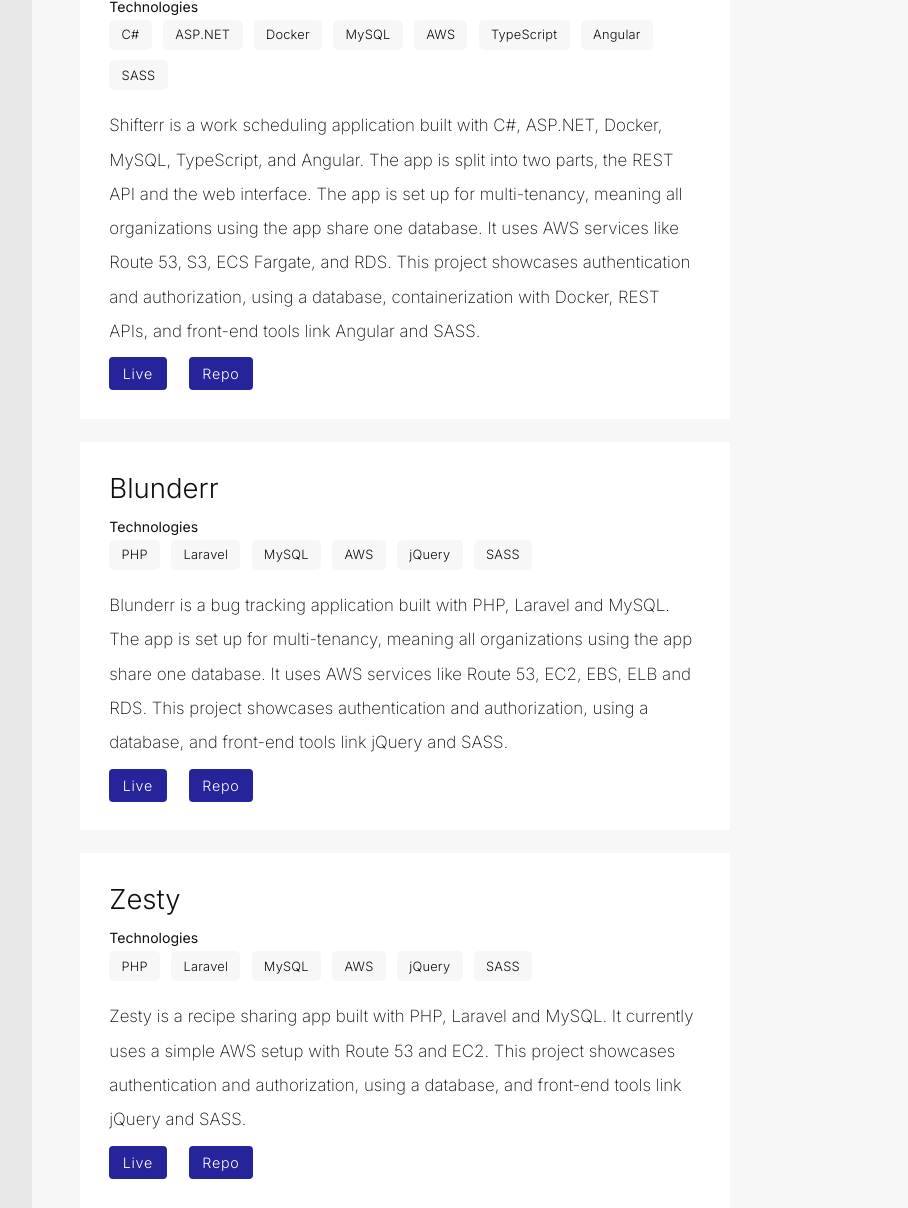
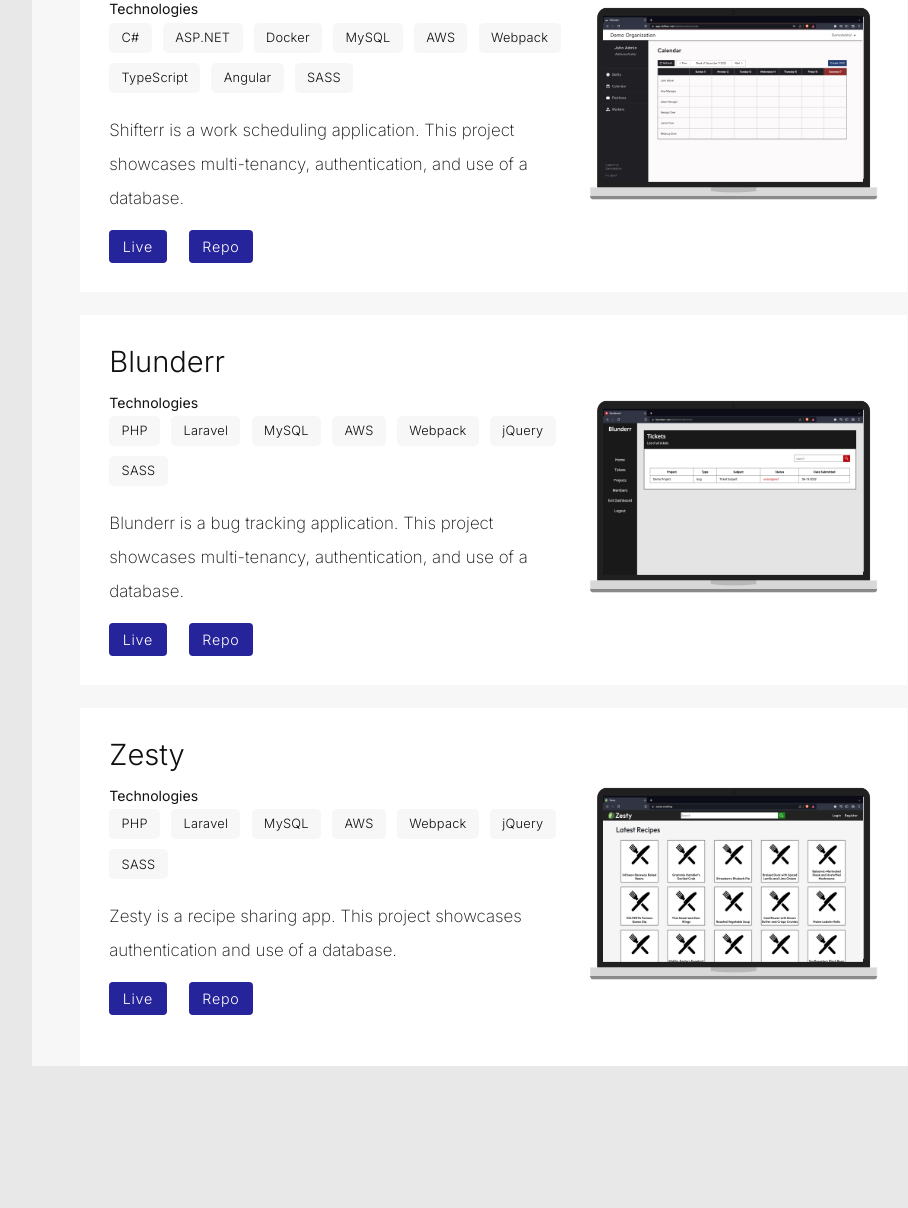
Before and after one commit to SethShoemaker/portfolio, a website built with webpack: page src/index.html in a window 1280 px wide. Shown: the part 1060-2268 px from the top of the page, without its empty margins (267-1175 px from the left). After the commit the page ends 2126 px from the top, so only its background shows below. Built offline with nearby package versions, Linux system fonts and the light colour scheme.

Commit message:
Updated projects section to have images

```diff
--- a/src/data/projects.js
+++ b/src/data/projects.js
@@ -1,23 +1,26 @@
 export const projects = [
     {
         "name": "Shifterr",
-        "technologies": [ "C#", "ASP.NET", "Docker", "MySQL", "AWS", "TypeScript", "Angular", "SASS" ],
-        "description": "Shifterr is a work scheduling application built with C#, ASP.NET, Docker, MySQL, TypeScript, and Angular. The app is split into two parts, the REST API and the web interface. The app is set up for multi-tenancy, meaning all organizations using the app share one database. It uses AWS services like Route 53, S3, ECS Fargate, and RDS. This project showcases authentication and authorization, using a database, containerization with Docker, REST APIs, and front-end tools link Angular and SASS.",
+        "technologies": [ "C#", "ASP.NET", "Docker", "MySQL", "AWS", "Webpack", "TypeScript", "Angular", "SASS" ],
+        "description": "Shifterr is a work scheduling application. This project showcases multi-tenancy, authentication, and use of a database.",
         "live" : "https://app.shifterr.net",
-        "repo" : "https://github.com/SethShoemaker/Shifterr"
+        "repo" : "https://github.com/SethShoemaker/Shifterr",
+        "image" : "shifterr.png"
     },
     {
         "name": "Blunderr",
-        "technologies": [ "PHP", "Laravel", "MySQL", "AWS", "jQuery", "SASS" ],
-        "description" : "Blunderr is a bug tracking application built with PHP, Laravel and MySQL. The app is set up for multi-tenancy, meaning all organizations using the app share one database. It uses AWS services like Route 53, EC2, EBS, ELB and RDS. This project showcases authentication and authorization, using a database, and front-end tools link jQuery and SASS.",
+        "technologies": [ "PHP", "Laravel", "MySQL", "AWS", "Webpack", "jQuery", "SASS" ],
+        "description" : "Blunderr is a bug tracking application. This project showcases multi-tenancy, authentication, and use of a database.",
         "live": "https://blunderr.net",
-        "repo" : "https://github.com/SethShoemaker/Blunderr"
+        "repo" : "https://github.com/SethShoemaker/Blunderr",
+        "image" : "blunderr.png"
     },
     {
         "name" : "Zesty",
-        "technologies": [ "PHP", "Laravel", "MySQL", "AWS", "jQuery", "SASS" ],
-        "description": "Zesty is a recipe sharing app built with PHP, Laravel and MySQL. It currently uses a simple AWS setup with Route 53 and EC2. This project showcases authentication and authorization, using a database, and front-end tools link jQuery and SASS.",
+        "technologies": [ "PHP", "Laravel", "MySQL", "AWS", "Webpack", "jQuery", "SASS" ],
+        "description": "Zesty is a recipe sharing app. This project showcases authentication and use of a database.",
         "live" : "https://zesty.cooking",
-        "repo" : "https://github.com/SethShoemaker/Zesty"
+        "repo" : "https://github.com/SethShoemaker/Zesty",
+        "image" : "zesty.png"
     }
 ]
--- a/src/js/sections/projects.js
+++ b/src/js/sections/projects.js
@@ -1,5 +1,7 @@
 import { projects } from '../../data/projects';
 const projectsList = document.querySelector("section#projects ul#projects-list");
+const projectImagePath = "/images/projects/";
+const laptopBackgroundImagePath = "/images/backgrounds/laptop.png";
 
 for (let i = 0; i < projects.length; i++) {
     const project = projects[i];
@@ -8,16 +10,18 @@
     listItem.classList.add("project");
 
 
+    var listItemLeft = document.createElement("div");
+    listItemLeft.classList.add("project-left");
+    listItem.appendChild(listItemLeft);
+
     var nameHeading = document.createElement("h3");
     nameHeading.innerText = project.name;
-    listItem.appendChild(nameHeading);
-
+    listItemLeft.appendChild(nameHeading);
 
     var techListLabel = document.createElement("label");
     techListLabel.id = project.name + "-tech-list-label";
     techListLabel.innerText = "Technologies"
-    listItem.appendChild(techListLabel);
-
+    listItemLeft.appendChild(techListLabel);
 
     var techList = document.createElement("ul");
     techList.setAttribute("aria-labelledby", techListLabel.id);
@@ -29,12 +33,11 @@
         techListItem.innerText = technology;
         techList.appendChild(techListItem);
     }
-    listItem.appendChild(techList);
-
+    listItemLeft.appendChild(techList);
 
     var descriptionParagraph = document.createElement("p");
     descriptionParagraph.innerText = project.description;
-    listItem.appendChild(descriptionParagraph);
+    listItemLeft.appendChild(descriptionParagraph);
 
     var buttonRow = document.createElement("div");
     buttonRow.classList.add("button-row");
@@ -51,7 +54,23 @@
         repoLink.innerText = "Repo";
         buttonRow.appendChild(repoLink);
 
-    listItem.appendChild(buttonRow);
+    listItemLeft.appendChild(buttonRow);
+
+
+    var listItemRight = document.createElement("div");
+    listItemRight.classList.add("project-right");
+    listItem.appendChild(listItemRight);
+
+    var imageContainer = document.createElement("div");
+    imageContainer.classList.add("image-container");
+    imageContainer.style.backgroundImage = `url(${laptopBackgroundImagePath})`;
+    listItemRight.appendChild(imageContainer);
+
+    var image = document.createElement("div");
+    image.classList.add("image");
+    image.role = "img";
+    image.style.backgroundImage = `url(${projectImagePath + project.image})`;
+    imageContainer.appendChild(image);
 
     projectsList.appendChild(listItem);
 }
--- a/src/sass/sections/projects.scss
+++ b/src/sass/sections/projects.scss
@@ -9,19 +9,30 @@
 
         li.project{
             margin-top: calc(1rem + 0.5vw);
-            width: calc(11rem + 37vw);
+            width: calc(5.25rem + 58vw);
             padding: calc(1.25rem + 0.7vw);
             background-color: $TrueWhite;
+            display: grid;
+
+            @media (min-width:1100px) {
+                grid-template-columns: calc(12rem + 22vw) auto;
+            }
+
+            @media (max-width:1100px) {
+                grid-template-rows: auto calc(14rem + 2vw);
+            }
+
+            div.project-left{
                 display: flex;
                 flex-direction: column;
 
                 h3{
-                font-size: calc(1.4rem + 0.4vw);
+                    font-size: calc(1.5rem + 0.4vw);
                     font-weight: 300;
                 }
 
                 label{
-                padding-top: calc(0.7rem + 0.15vw);
+                    padding-top: calc(0.8rem + 0.17vw);
                     font-size: calc(0.8rem + 0.1vw);
                     font-weight: 400;
                 }
@@ -44,14 +55,47 @@
                 }
 
                 p{
-                padding-top: calc(0.7rem + 0.15vw);
+                    padding: calc(0.8rem + 0.15vw) 0;
                     @include p;
                 }
 
                 div.button-row{
-                padding-top: calc(0.5rem + 0.1vw);
                     @include button-row;
+                }
+            }
+
+            div.project-right{
+                display: flex;
+                justify-content: center;
+                align-items: center;
+
+                div.image-container{
+                    display: flex;
+                    justify-content: center;
+                    align-items: center;
+
+                    background-size: contain;
+                    background-repeat: no-repeat;
+                    background-position: center;
+
+                    @media (min-width:1100px) {
+                        height: calc(14rem + 6vw);
+                        width: calc(14rem + 6vw);
+                    }
+
+                    @media (max-width:1100px) {
+                        height: calc(14.5rem + 4vw);
+                        width: calc(14.5rem + 4vw);
+                    }
+
+                    div.image{
+                        background-size: cover;
+                        height: 55%;
+                        width: 86.5%;
+                        transform: translateY(calc(-0.37rem - 0.17vw));
                     }
                 }
             }
         }
+    }
+}
```
Also changed, not shown: src/images/backgrounds/laptop.png (added), src/images/projects/blunderr.png (added), src/images/projects/shifterr.png (added), src/images/projects/zesty.png (added), 1 other file. Lines whose indentation alone changed are shown as unchanged.
